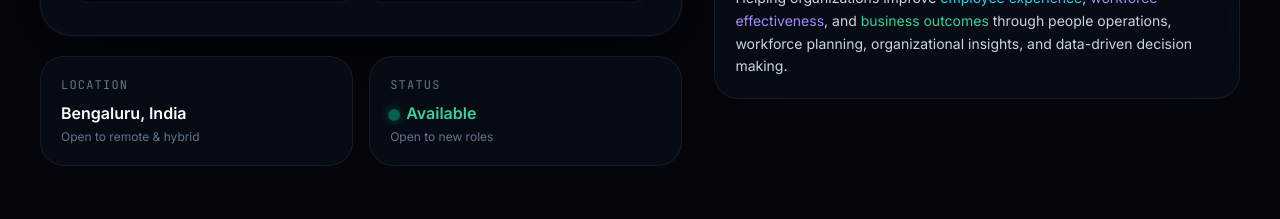
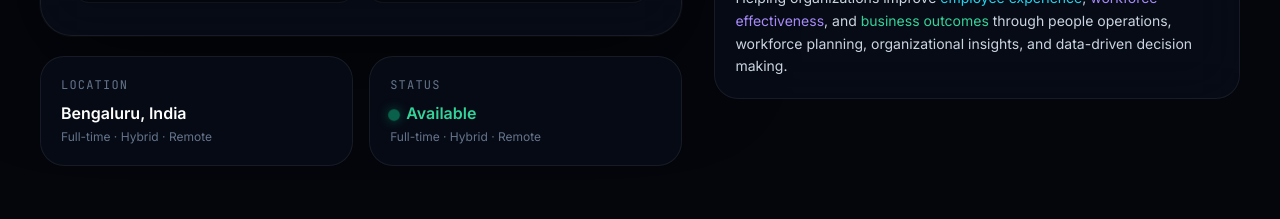
Before and after one commit to punithtest08/Punith_protfolio, a Next.js app: page / in a window 1280 px wide. Shown: the part 1880-2099 px from the top of the page. Built offline with nearby package versions, Linux system fonts and the light colour scheme; no server answers.

Commit message:
update: availability to Full-time · Hybrid · Remote across all sections

```diff
--- a/components/AboutSection.tsx
+++ b/components/AboutSection.tsx
@@ -107,12 +107,12 @@ export default function AboutSection() {
               <div className="glass rounded-3xl border border-white/7 p-5">
                 <p className="text-xs font-mono text-slate-500 uppercase tracking-widest">Location</p>
                 <p className="mt-2 text-base font-semibold text-white">Bengaluru, India</p>
-                <p className="text-xs text-slate-500 mt-1">Open to remote & hybrid</p>
+                <p className="text-xs text-slate-500 mt-1">Full-time · Hybrid · Remote</p>
               </div>
               <div className="glass rounded-3xl border border-emerald-400/15 p-5">
                 <p className="text-xs font-mono text-slate-500 uppercase tracking-widest">Status</p>
                 <p className="mt-2 text-base font-semibold text-emerald-400 status-online">Available</p>
-                <p className="text-xs text-slate-500 mt-1">Open to new roles</p>
+                <p className="text-xs text-slate-500 mt-1">Full-time · Hybrid · Remote</p>
               </div>
             </div>
           </div>
--- a/components/ContactSection.tsx
+++ b/components/ContactSection.tsx
@@ -156,11 +156,11 @@ export default function ContactSection() {
                 <p className="text-sm font-semibold text-emerald-400">Available for Opportunities</p>
               </div>
               <p className="text-sm text-slate-300 leading-relaxed mb-4">
-                Open to full-time roles in People Operations, HR Business Partnering, People Analytics, Workforce Planning, Organizational Effectiveness, and HR Technology.
+                Open to full-time roles in People Operations, HR Business Partnering, People Analytics, Workforce Planning, Organizational Effectiveness, and HR Technology. Available for Full-time, Hybrid & Remote opportunities.
               </p>
               <div className="flex items-center gap-2 text-xs text-slate-500 font-mono">
                 <MapPin className="h-3.5 w-3.5" />
-                Bengaluru, India · Remote & Hybrid OK
+                Bengaluru, India · Full-time · Hybrid · Remote
               </div>
             </div>
 
--- a/components/FooterSection.tsx
+++ b/components/FooterSection.tsx
@@ -263,7 +263,7 @@ export default function FooterSection() {
               <span className="glow-dot-green h-2 w-2 rounded-full flex-shrink-0" />
               <div>
                 <p className="text-xs font-semibold text-emerald-400">Available</p>
-                <p className="text-[10px] text-slate-500 font-mono mt-0.5">Bengaluru · Remote OK</p>
+                <p className="text-[10px] text-slate-500 font-mono mt-0.5">Full-time · Hybrid · Remote</p>
               </div>
             </div>
           </motion.div>
```
